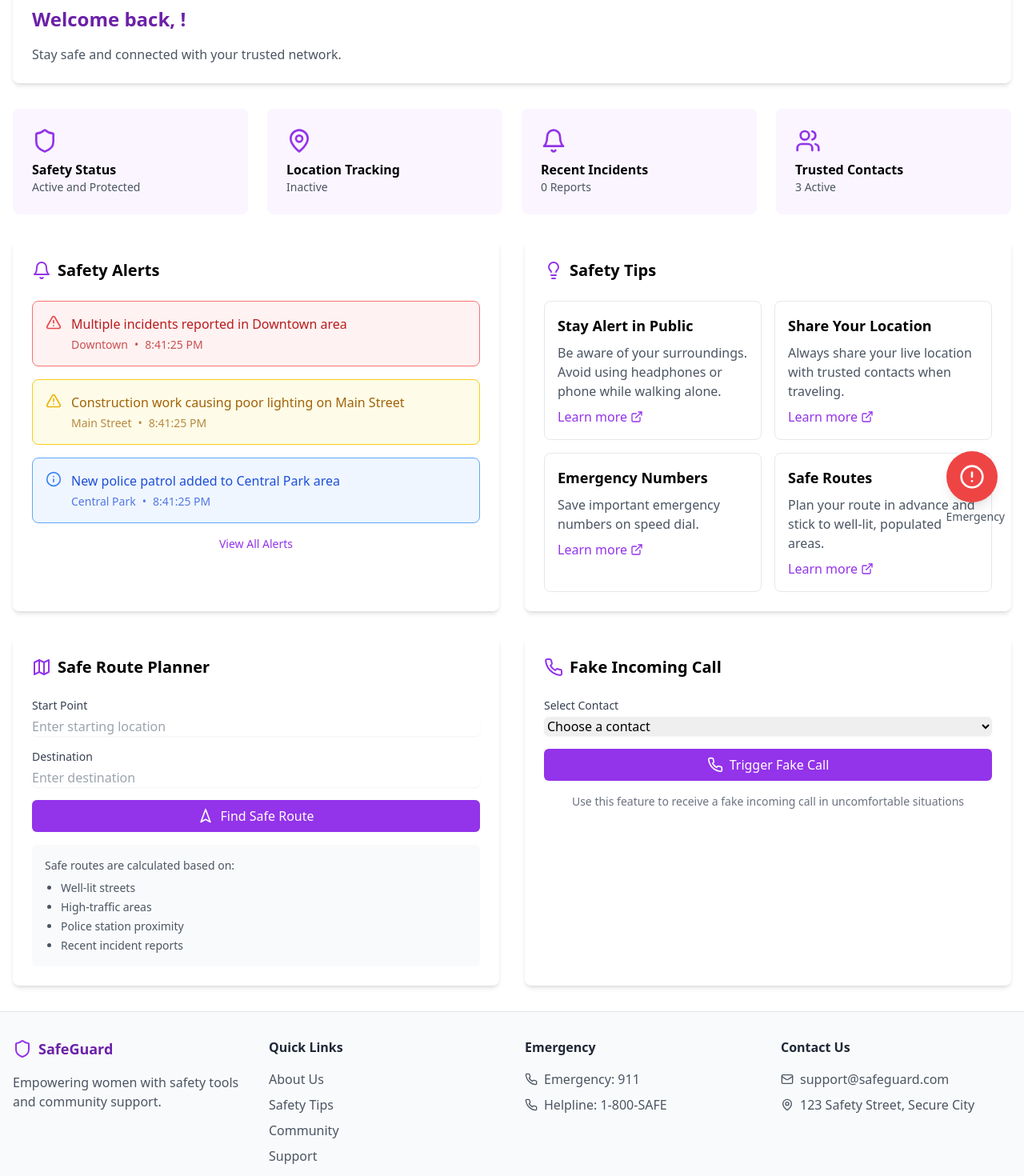
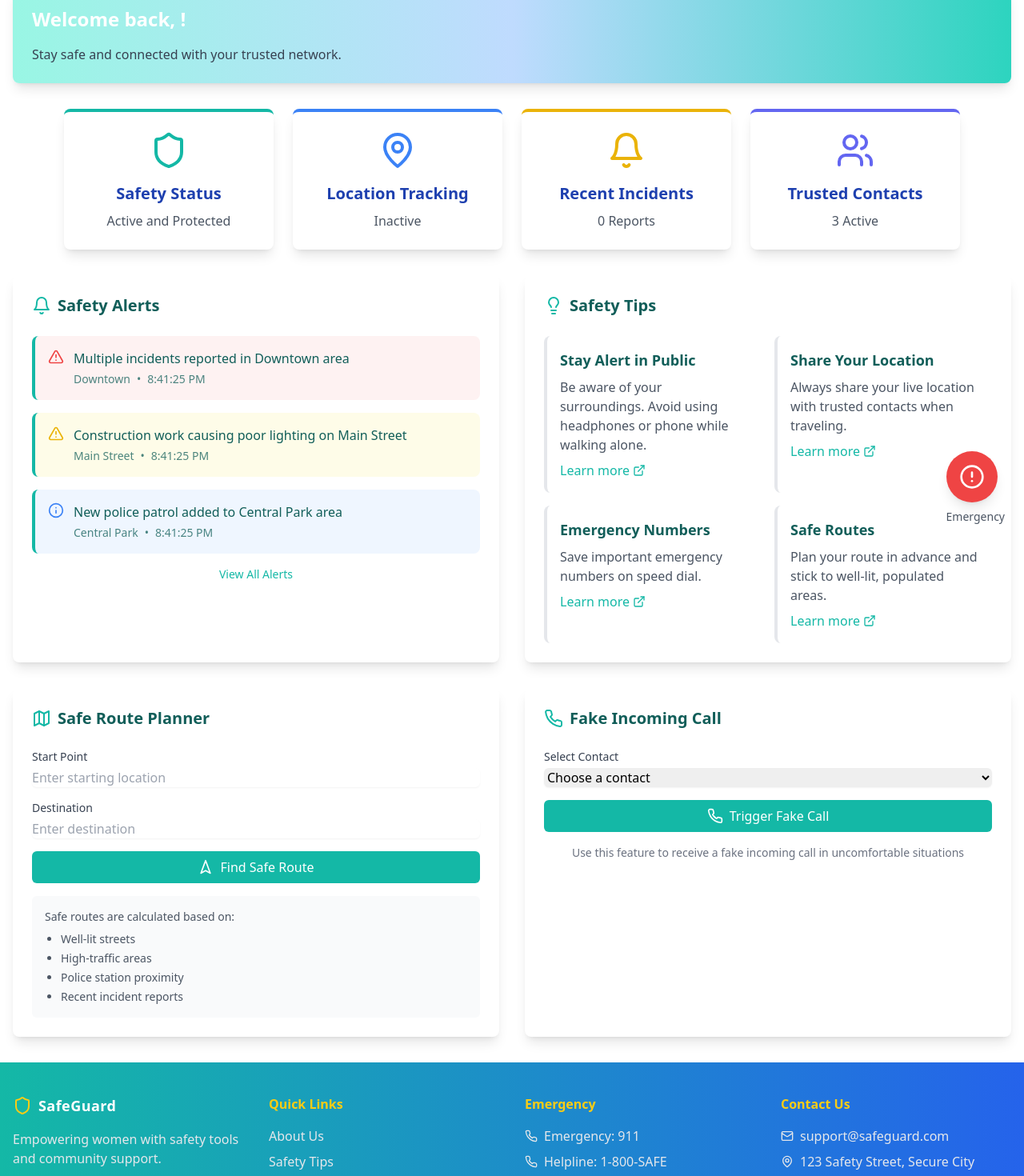
Before and after one commit to kawodyaarachchige/safe_guard, a React (Vite) app: page /dashboard in a window 1280 px wide. Shown: the part 120-1590 px from the top of the page at 80% size. Built offline with nearby package versions, Linux system fonts and the light colour scheme.

Commit message:
style:changed some styles parts

```diff
--- a/src/components/FakeCaller.tsx
+++ b/src/components/FakeCaller.tsx
@@ -26,10 +26,10 @@ export default function FakeCaller() {
   };
 
   return (
-    <div className="bg-white rounded-lg shadow-md p-6">
+      <div className="bg-white rounded-lg shadow-lg p-6">
         <div className="flex items-center space-x-2 mb-6">
-        <Phone className="h-6 w-6 text-purple-600" />
-        <h2 className="text-xl font-semibold">Fake Incoming Call</h2>
+          <Phone className="h-6 w-6 text-teal-500" />
+          <h2 className="text-xl font-semibold text-teal-800">Fake Incoming Call</h2>
         </div>
 
         {!isActive ? (
@@ -41,7 +41,7 @@ export default function FakeCaller() {
                 <select
                     value={selectedContact}
                     onChange={(e) => setSelectedContact(e.target.value)}
-              className="w-full rounded-md border-gray-300 shadow-sm focus:border-purple-500 focus:ring-purple-500"
+                    className="w-full rounded-md border-gray-300 shadow-sm focus:border-teal-500 focus:ring-teal-500"
                 >
                   <option value="">Choose a contact</option>
                   {fakeContacts.map((contact, index) => (
@@ -54,7 +54,7 @@ export default function FakeCaller() {
 
               <button
                   onClick={handleStartCall}
-            className="w-full flex items-center justify-center space-x-2 bg-purple-600 text-white py-2 px-4 rounded-md hover:bg-purple-700"
+                  className="w-full flex items-center justify-center space-x-2 bg-teal-500 text-white py-2 px-4 rounded-md hover:bg-teal-600"
               >
                 <Phone className="h-5 w-5" />
                 <span>Trigger Fake Call</span>
@@ -67,7 +67,7 @@ export default function FakeCaller() {
         ) : (
             <div className="text-center space-y-4">
               <div className="animate-pulse">
-            <Volume2 className="h-12 w-12 text-purple-600 mx-auto" />
+                <Volume2 className="h-12 w-12 text-teal-500 mx-auto" />
                 <p className="text-lg font-medium mt-2">
                   Incoming call from {selectedContact}...
                 </p>
--- a/src/components/Footer.tsx
+++ b/src/components/Footer.tsx
@@ -3,51 +3,55 @@ import { Shield, Phone, Mail, MapPin } from 'lucide-react';
 
 export default function Footer() {
   return (
-    <footer className="bg-gray-50 border-t">
-      <div className="container mx-auto px-4 py-8">
+      <footer className="bg-gradient-to-r from-teal-500 to-blue-600 text-white">
+        <div className="container mx-auto px-4 py-10">
           <div className="grid grid-cols-1 md:grid-cols-4 gap-8">
+            {/* SafeGuard Branding */}
             <div>
               <div className="flex items-center space-x-2 mb-4">
-              <Shield className="h-6 w-6 text-purple-600" />
-              <span className="text-lg font-bold text-purple-800">SafeGuard</span>
+                <Shield className="h-6 w-6 text-yellow-400" />
+                <span className="text-lg font-extrabold tracking-wide">SafeGuard</span>
               </div>
-            <p className="text-gray-600">
+              <p className="text-gray-200">
                 Empowering women with safety tools and community support.
               </p>
             </div>
 
+            {/* Quick Links */}
             <div>
-            <h3 className="font-semibold text-gray-800 mb-4">Quick Links</h3>
-            <ul className="space-y-2 text-gray-600">
-              <li>About Us</li>
-              <li>Safety Tips</li>
-              <li>Community</li>
-              <li>Support</li>
+              <h3 className="font-semibold text-yellow-400 mb-4">Quick Links</h3>
+              <ul className="space-y-2 text-gray-200">
+                <li className="hover:text-yellow-400 transition-colors">About Us</li>
+                <li className="hover:text-yellow-400 transition-colors">Safety Tips</li>
+                <li className="hover:text-yellow-400 transition-colors">Community</li>
+                <li className="hover:text-yellow-400 transition-colors">Support</li>
               </ul>
             </div>
 
+            {/* Emergency Contacts */}
             <div>
-            <h3 className="font-semibold text-gray-800 mb-4">Emergency</h3>
-            <ul className="space-y-2 text-gray-600">
-              <li className="flex items-center space-x-2">
+              <h3 className="font-semibold text-yellow-400 mb-4">Emergency</h3>
+              <ul className="space-y-2 text-gray-200">
+                <li className="flex items-center space-x-2 hover:text-yellow-400 transition-colors">
                   <Phone className="h-4 w-4" />
                   <span>Emergency: 911</span>
                 </li>
-              <li className="flex items-center space-x-2">
+                <li className="flex items-center space-x-2 hover:text-yellow-400 transition-colors">
                   <Phone className="h-4 w-4" />
                   <span>Helpline: 1-800-SAFE</span>
                 </li>
               </ul>
             </div>
 
+            {/* Contact Information */}
             <div>
-            <h3 className="font-semibold text-gray-800 mb-4">Contact Us</h3>
-            <ul className="space-y-2 text-gray-600">
-              <li className="flex items-center space-x-2">
+              <h3 className="font-semibold text-yellow-400 mb-4">Contact Us</h3>
+              <ul className="space-y-2 text-gray-200">
+                <li className="flex items-center space-x-2 hover:text-yellow-400 transition-colors">
                   <Mail className="h-4 w-4" />
                   <span>support@safeguard.com</span>
                 </li>
-              <li className="flex items-center space-x-2">
+                <li className="flex items-center space-x-2 hover:text-yellow-400 transition-colors">
                   <MapPin className="h-4 w-4" />
                   <span>123 Safety Street, Secure City</span>
                 </li>
@@ -55,7 +59,8 @@ export default function Footer() {
             </div>
           </div>
 
-        <div className="border-t mt-8 pt-8 text-center text-gray-600">
+          {/* Footer Bottom */}
+          <div className="border-t border-gray-500 mt-8 pt-8 text-center text-gray-200">
             <p>&copy; {new Date().getFullYear()} SafeGuard. All rights reserved.</p>
           </div>
         </div>
--- a/src/components/SafeRouteMap.tsx
+++ b/src/components/SafeRouteMap.tsx
@@ -12,10 +12,10 @@ export default function SafeRouteMap() {
   };
 
   return (
-    <div className="bg-white rounded-lg shadow-md p-6">
+      <div className="bg-white rounded-lg shadow-lg p-6">
         <div className="flex items-center space-x-2 mb-6">
-        <Map className="h-6 w-6 text-purple-600" />
-        <h2 className="text-xl font-semibold">Safe Route Planner</h2>
+          <Map className="h-6 w-6 text-teal-500" />
+          <h2 className="text-xl font-semibold text-teal-800">Safe Route Planner</h2>
         </div>
 
         <form onSubmit={handleFindRoute} className="space-y-4">
@@ -25,7 +25,7 @@ export default function SafeRouteMap() {
                 type="text"
                 value={startPoint}
                 onChange={(e) => setStartPoint(e.target.value)}
-            className="w-full rounded-md border-gray-300 shadow-sm focus:border-purple-500 focus:ring-purple-500"
+                className="w-full rounded-md border-gray-300 shadow-sm focus:border-teal-500 focus:ring-teal-500"
                 placeholder="Enter starting location"
             />
           </div>
@@ -36,14 +36,14 @@ export default function SafeRouteMap() {
                 type="text"
                 value={endPoint}
                 onChange={(e) => setEndPoint(e.target.value)}
-            className="w-full rounded-md border-gray-300 shadow-sm focus:border-purple-500 focus:ring-purple-500"
+                className="w-full rounded-md border-gray-300 shadow-sm focus:border-teal-500 focus:ring-teal-500"
                 placeholder="Enter destination"
             />
           </div>
 
           <button
               type="submit"
-          className="w-full flex items-center justify-center space-x-2 bg-purple-600 text-white py-2 px-4 rounded-md hover:bg-purple-700"
+              className="w-full flex items-center justify-center space-x-2 bg-teal-500 text-white py-2 px-4 rounded-md hover:bg-teal-600"
           >
             <Navigation2 className="h-5 w-5" />
             <span>Find Safe Route</span>
--- a/src/components/SafetyAlerts.tsx
+++ b/src/components/SafetyAlerts.tsx
@@ -37,13 +37,13 @@ export default function SafetyAlerts() {
   const getAlertStyles = (type: string) => {
     switch (type) {
       case 'danger':
-        return 'bg-red-50 border-red-400 text-red-700';
+        return 'bg-red-50 border-teal-500 text-teal-800';
       case 'warning':
-        return 'bg-yellow-50 border-yellow-400 text-yellow-700';
+        return 'bg-yellow-50 border-teal-500 text-teal-800';
       case 'info':
-        return 'bg-blue-50 border-blue-400 text-blue-700';
+        return 'bg-blue-50 border-teal-500 text-teal-800';
       default:
-        return 'bg-gray-50 border-gray-400 text-gray-700';
+        return 'bg-gray-50 border-teal-500 text-teal-800';
     }
   };
 
@@ -61,17 +61,17 @@ export default function SafetyAlerts() {
   };
 
   return (
-    <div className="bg-white rounded-lg shadow-md p-6">
+      <div className="bg-white rounded-lg shadow-lg p-6">
         <div className="flex items-center space-x-2 mb-6">
-        <Bell className="h-6 w-6 text-purple-600" />
-        <h2 className="text-xl font-semibold">Safety Alerts</h2>
+          <Bell className="h-6 w-6 text-teal-500" />
+          <h2 className="text-xl font-semibold text-teal-800">Safety Alerts</h2>
         </div>
 
         <div className="space-y-4">
           {alerts.map((alert) => (
               <div
                   key={alert.id}
-            className={`p-4 border rounded-lg flex items-start space-x-3 ${getAlertStyles(
+                  className={`p-4 border-l-4 rounded-lg flex items-start space-x-3 ${getAlertStyles(
                       alert.type
                   )}`}
               >
@@ -88,7 +88,7 @@ export default function SafetyAlerts() {
           ))}
         </div>
 
-      <button className="mt-4 w-full text-purple-600 hover:text-purple-700 text-sm font-medium">
+        <button className="mt-4 w-full text-teal-500 hover:text-teal-700 text-sm font-medium">
           View All Alerts
         </button>
       </div>
--- a/src/components/SafetyTips.tsx
+++ b/src/components/SafetyTips.tsx
@@ -26,19 +26,25 @@ export default function SafetyTips() {
   ];
 
   return (
-    <div className="bg-white rounded-lg shadow-md p-6">
+      <div className="bg-white rounded-lg shadow-lg p-6">
         <div className="flex items-center space-x-2 mb-6">
-        <Lightbulb className="h-6 w-6 text-purple-600" />
-        <h2 className="text-xl font-semibold">Safety Tips</h2>
+          <Lightbulb className="h-6 w-6 text-teal-500" />
+          <h2 className="text-xl font-semibold text-teal-800">Safety Tips</h2>
         </div>
         <div className="grid grid-cols-1 md:grid-cols-2 gap-4">
           {tips.map((tip, index) => (
-          <div key={index} className="p-4 border rounded-lg hover:border-purple-300 transition-colors">
-            <h3 className="font-semibold text-lg mb-2">{tip.title}</h3>
+              <div
+                  key={index}
+                  className="p-4 border-l-4 rounded-lg hover:border-teal-300 transition-colors"
+              >
+                <h3 className="font-semibold text-lg mb-2 text-teal-800">{tip.title}</h3>
                 <p className="text-gray-600 mb-2">{tip.description}</p>
-            <a href={tip.link} className="text-purple-600 hover:text-purple-700 flex items-center space-x-1">
+                <a
+                    href={tip.link}
+                    className="text-teal-500 hover:text-teal-700 flex items-center space-x-1"
+                >
                   <span>Learn more</span>
-              <ExternalLink className="h-4 w-4" />
+                  <ExternalLink className="h-4 w-4 text-teal-500" />
                 </a>
               </div>
           ))}
--- a/src/pages/DashboardPage.tsx
+++ b/src/pages/DashboardPage.tsx
@@ -1,61 +1,64 @@
 import React from 'react';
-import { useSelector } from 'react-redux';
-import { RootState } from '../store/store';
-import { Shield, MapPin, Bell, Users } from 'lucide-react';
+import {useSelector} from 'react-redux';
+import {RootState} from '../store/store';
+import {Shield, MapPin, Bell, Users} from 'lucide-react';
 import SafetyAlerts from '../components/SafetyAlerts';
 import SafetyTips from '../components/SafetyTips';
 import SafeRouteMap from '../components/SafeRouteMap';
 import FakeCaller from '../components/FakeCaller';
 
 export default function DashboardPage() {
-  const { user } = useSelector((state: RootState) => state.user);
-  const { incidents } = useSelector((state: RootState) => state.incidents);
-  const { isTracking } = useSelector((state: RootState) => state.location);
+    const {user} = useSelector((state: RootState) => state.user);
+    const {incidents} = useSelector((state: RootState) => state.incidents);
+    const {isTracking} = useSelector((state: RootState) => state.location);
 
     return (
         <div className="space-y-8">
-        <div className="bg-white rounded-lg shadow-md p-6">
-          <h1 className="text-2xl font-bold text-purple-800 mb-4">
+            {/* Welcome Section */}
+            <div className="bg-gradient-to-r from-teal-200 via-blue-200 to-teal-400 text-white rounded-lg shadow-lg p-6">
+                <h1 className="text-2xl font-semibold  mb-4">
                     Welcome back, {user?.name}!
                 </h1>
-          <p className="text-gray-600">
+                <p className="text-gray-700">
                     Stay safe and connected with your trusted network.
                 </p>
             </div>
-
-        <div className="grid grid-cols-1 md:grid-cols-2 lg:grid-cols-4 gap-6">
-          <div className="bg-purple-50 p-6 rounded-lg">
-            <Shield className="h-8 w-8 text-purple-600 mb-2" />
-            <h3 className="font-semibold">Safety Status</h3>
-            <p className="text-sm text-gray-600">Active and Protected</p>
+            {/* Stats Section */}
+            <div className="grid grid-cols-1 md:grid-cols-2 lg:grid-cols-4 gap-6 px-6 md:px-16">
+                <div className="bg-white p-6 rounded-lg shadow-lg text-center border-t-4 border-teal-500">
+                    <Shield className="h-12 w-12 text-teal-500 mx-auto mb-4"/>
+                    <h3 className="text-xl font-semibold text-blue-800 mb-2">Safety Status</h3>
+                    <p className="text-gray-600">Active and Protected</p>
                 </div>
-          <div className="bg-purple-50 p-6 rounded-lg">
-            <MapPin className="h-8 w-8 text-purple-600 mb-2" />
-            <h3 className="font-semibold">Location Tracking</h3>
-            <p className="text-sm text-gray-600">
+                <div className="bg-white p-6 rounded-lg shadow-lg text-center border-t-4 border-blue-500">
+                    <MapPin className="h-12 w-12 text-blue-500 mx-auto mb-4"/>
+                    <h3 className="text-xl font-semibold text-blue-800 mb-2">Location Tracking</h3>
+                    <p className="text-gray-600">
                         {isTracking ? 'Active' : 'Inactive'}
                     </p>
                 </div>
-          <div className="bg-purple-50 p-6 rounded-lg">
-            <Bell className="h-8 w-8 text-purple-600 mb-2" />
-            <h3 className="font-semibold">Recent Incidents</h3>
-            <p className="text-sm text-gray-600">{incidents.length} Reports</p>
+                <div className="bg-white p-6 rounded-lg shadow-lg text-center border-t-4 border-yellow-500">
+                    <Bell className="h-12 w-12 text-yellow-500 mx-auto mb-4"/>
+                    <h3 className="text-xl font-semibold text-blue-800 mb-2">Recent Incidents</h3>
+                    <p className="text-gray-600">{incidents.length} Reports</p>
                 </div>
-          <div className="bg-purple-50 p-6 rounded-lg">
-            <Users className="h-8 w-8 text-purple-600 mb-2" />
-            <h3 className="font-semibold">Trusted Contacts</h3>
-            <p className="text-sm text-gray-600">3 Active</p>
+                <div className="bg-white p-6 rounded-lg shadow-lg text-center border-t-4 border-indigo-500">
+                    <Users className="h-12 w-12 text-indigo-500 mx-auto mb-4"/>
+                    <h3 className="text-xl font-semibold text-blue-800 mb-2">Trusted Contacts</h3>
+                    <p className="text-gray-600">3 Active</p>
                 </div>
             </div>
 
+            {/* Safety Alerts and Tips Section */}
             <div className="grid grid-cols-1 lg:grid-cols-2 gap-8">
-          <SafetyAlerts />
-          <SafetyTips />
+                <SafetyAlerts/>
+                <SafetyTips/>
             </div>
 
+            {/* Safe Route Map and Fake Caller Section */}
             <div className="grid grid-cols-1 lg:grid-cols-2 gap-8">
-          <SafeRouteMap />
-          <FakeCaller />
+                <SafeRouteMap/>
+                <FakeCaller/>
             </div>
         </div>
     );
```
Also changed, not shown: src/components/EmergencyButton.tsx (+14 -0 lines). Lines whose indentation alone changed are shown as unchanged.
